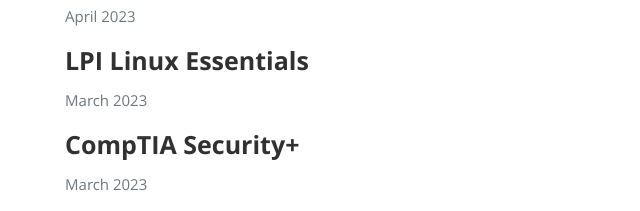
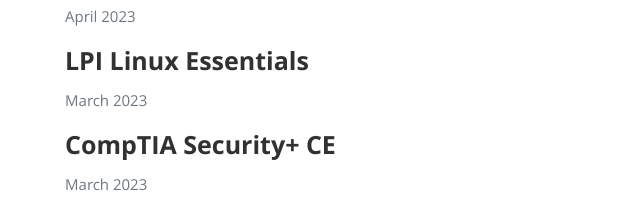
Before and after one commit to gavinpaul-6/azure-resume, a plain HTML site: page frontend/index.html in a window 1280 px wide. Shown: the part 1480-1691 px from the top of the page, 340-980 px from the left. Drawn offline with nearby package versions, Linux system fonts and the light colour scheme; no server answers.

Commit message:
Testing workflows

```diff
--- a/frontend/index.html
+++ b/frontend/index.html
@@ -168,7 +168,7 @@
 
                <div class="twelve columns">
 
-                  <h3>CompTIA Security+</h3>
+                  <h3>CompTIA Security+ CE</h3>
                   <p class="info"><em class="date">March 2023</em></p>
 
                </div>
```
